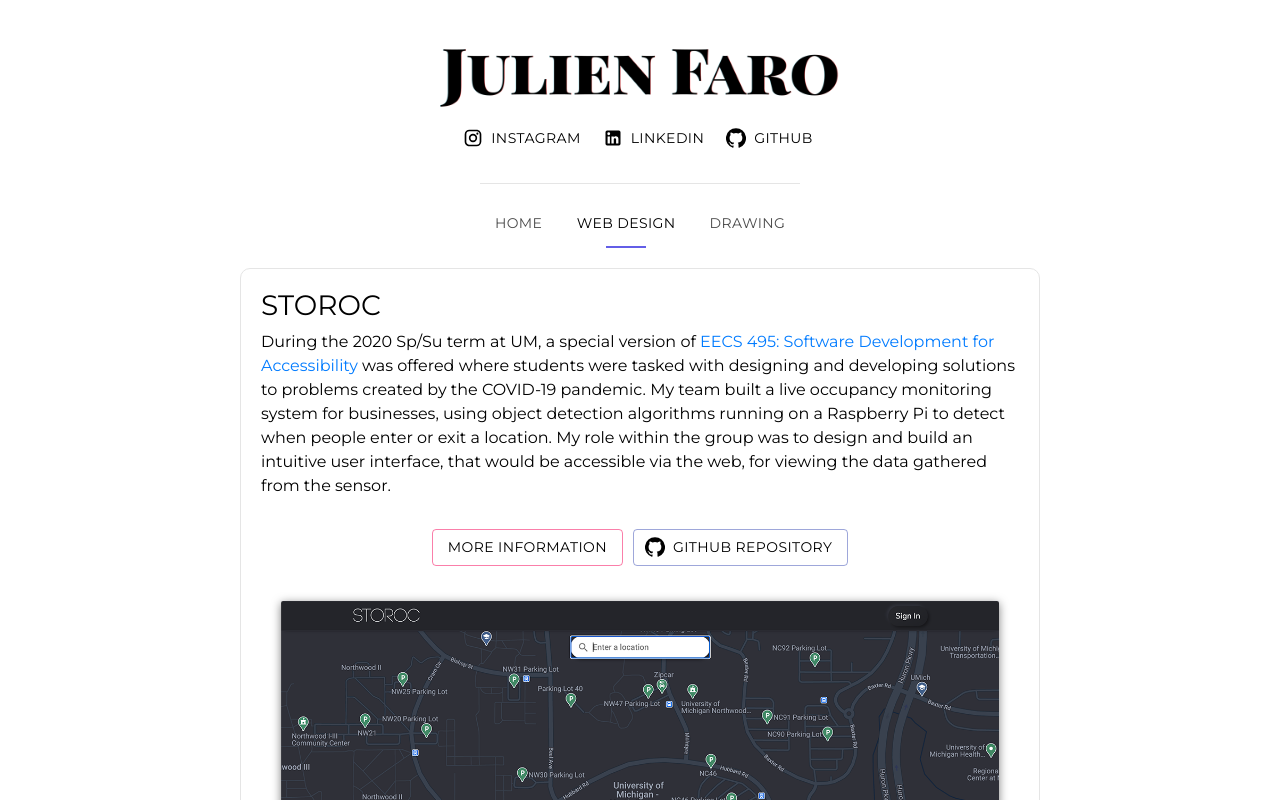
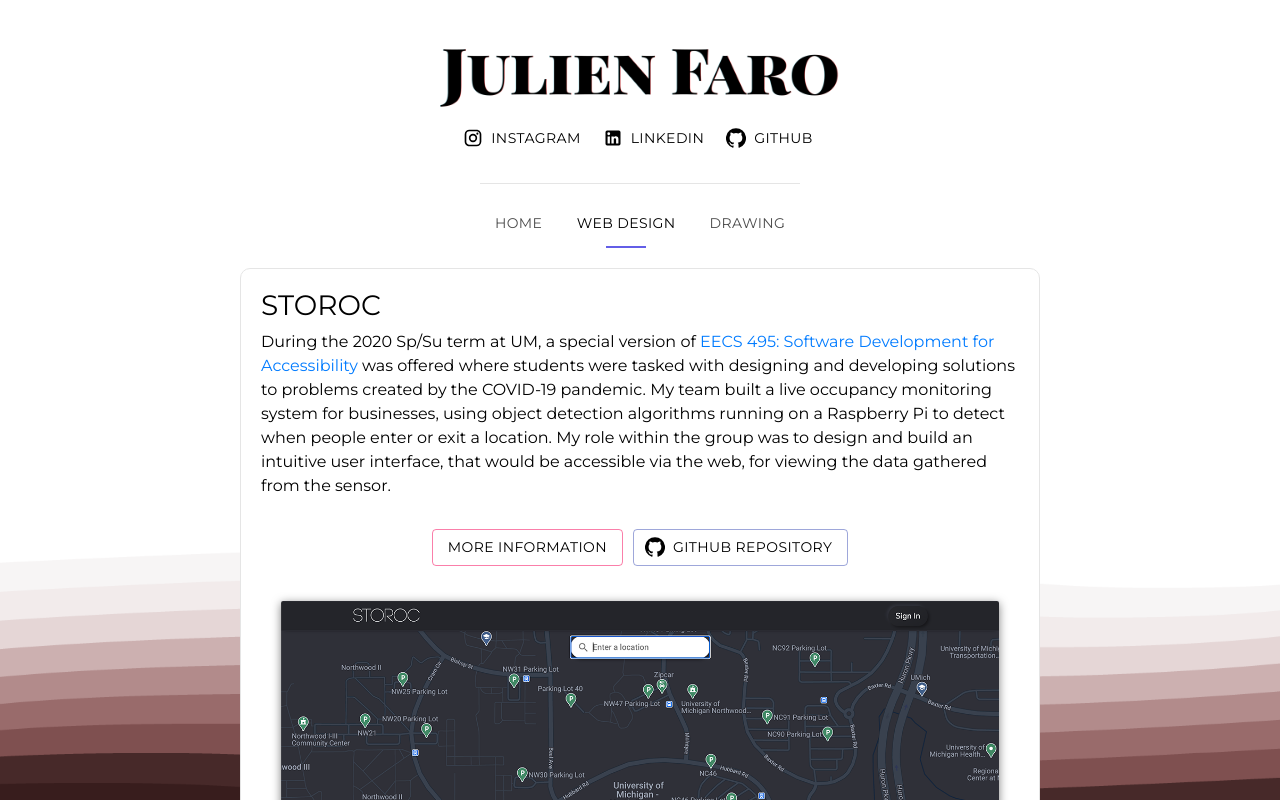
Before and after one commit to jfaro/portfolio, a React (Create React App) app: page /web-development in a window 1280 px wide. Shown: the top 800 px of the page. Built offline with nearby package versions, Linux system fonts and the light colour scheme.

Commit message:
added background image

```diff
--- a/src/App.css
+++ b/src/App.css
@@ -11,6 +11,14 @@
 h1, h2 {
   font-family: 'Playfair Display', serif;
   text-align: center;
+}
+
+section {
+  padding: 20px;
+  border: thin solid rgb(229, 229, 229);
+  border-radius: 10px;
+  margin-bottom: 40px;
+  background-color: #fff;
 }
 
 .header-container {
@@ -31,6 +39,14 @@ h1, h2 {
   width: 400px;
 }
 
+.app {
+  background: url('./assets/images/background.png') no-repeat center center fixed;
+  -webkit-background-size: cover;
+  -moz-background-size: cover;
+  -o-background-size: cover;
+  background-size: cover;
+}
+
 .page-container {
   display: flex;
   flex-direction: column;
@@ -38,6 +54,7 @@ h1, h2 {
   width: 100vw;
   height: 100vh;
   padding: 40px;
+  overflow-y: scroll;
 }
 
 .page-body {
--- a/src/App.js
+++ b/src/App.js
@@ -16,6 +16,7 @@ import Drawing from './pages/Drawing'
 function App() {
   return (
     <BrowserRouter>
+      <div className="app">
         <div className="page-container">
           <Route
             path="/"
@@ -31,6 +32,7 @@ function App() {
             )}
           />
         </div>
+      </div>
     </BrowserRouter >
   );
 }
--- a/src/styles.css
+++ b/src/styles.css
@@ -142,13 +142,6 @@ figure {
 svg {
     overflow: hidden;
     vertical-align: middle;
-}
-
-section {
-    padding: 20px;
-    border: thin solid rgb(229, 229, 229);
-    border-radius: 10px;
-    margin-bottom: 40px;
 }
 
 img {
```
Also changed, not shown: src/assets/images/background.png (added). Lines whose indentation alone changed are shown as unchanged.
